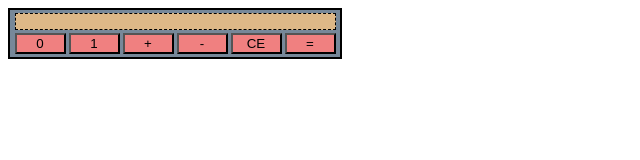
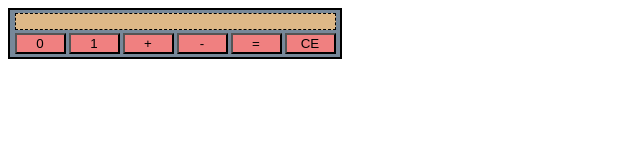
Before and after one commit to Falynsky/amiwCalculator, an Angular app: page / in a window 1280 px wide. Shown: the top 160 px of the page, without its empty margins (0-640 px from the left). Built offline with nearby package versions, Linux system fonts and the light colour scheme.

Commit message:
AMIW - 7.11.2019 (dom)

```diff
--- a/src/app/app.component.css
+++ b/src/app/app.component.css
@@ -1,48 +1,51 @@
-
-
-input.input{
+input#input {
   width: 319px;
   padding: 0px;
   border: 1px;
   background-color: burlywood;
   margin-right: 3.5px;
   margin-left: 4.5px;
-  margin-top: 3px ;
+  margin-top: 3px;
   border-style: dashed;
 }
 
-input#input2{
+input#input2 {
   width: 319px;
   padding: 0px;
   border: 1px;
   background-color: burlywood;
   margin-right: 3.5px;
   margin-left: 4.5px;
-  margin-top: 3px ;
+  margin-top: 3px;
   border-style: dashed;
 }
-.calculator{
+
+.calculator {
   width: 330px;
   height: auto;
   border: 2px;
   border-style: double;
   background-color: lightslategrey;
+  display: inline-block;
+  align-content: center;
 }
-.buttons{
+
+.buttons {
   width: 324px;
   padding: 3px;
 }
-.buttons button{
+
+.buttons button {
   background-color: lightcoral;
   border-color: black;
   margin-right: 1.5px;
   margin-left: 1.5px;
   height: auto;
-  width:51px;
-  cursor:pointer;
+  width: 51px;
+  cursor: pointer;
 }
 
 .buttons button:hover {
   background-color: burlywood;
-  color:white;
+  color: white;
 }
--- a/src/app/app.component.html
+++ b/src/app/app.component.html
@@ -1,14 +1,14 @@
 <div class="calculator">
-  <input class="input" (keypress)="noNumber($event)"[value]=result>
+  <input id="input" (keypress)="noNumber($event)" [value]=result>
   <!-- <input class="input" type="text" [value]=val>-->
   <!--  <input class="input" type="text" value={{result}}>-->
   <div class="buttons">
     <button (click)="addZero()">0</button>
     <button (click)="addOne()">1</button>
-    <button>+</button>
-    <button>-</button>
+    <button (click)="addPlus()">+</button>
+    <button (click)="addMinus()">-</button>
+    <button (click)="operationResult()">=</button>
     <button (click)="clearAll()">CE</button>
-    <button (click)="operationResult()">=</button>
   </div>
 </div>
 
--- a/src/app/app.component.ts
+++ b/src/app/app.component.ts
@@ -10,11 +10,48 @@ import {log} from 'util';
 export class AppComponent {
   title = 'amiwCalculator';
 
-  clickMessage = '';
-  public val = 3;
   public result = '';
-  private val1: number;
-  private val2: number;
+
+  clearAll() {
+    if (this.result !== '') {
+      this.result = '';
+    }
+  }
+
+  operationResult() {
+    if (this.result !== '') {
+      if ((!this.result.endsWith('+') && !this.result.endsWith('-')) &&
+        (this.result.includes('+') || this.result.includes('-'))) {
+        var tmp = this.result;
+        var arrayOfStrings;
+        if (tmp.includes('+')) {
+          arrayOfStrings = tmp.split('+');
+          var x = parseInt(arrayOfStrings[0], 2);
+          var y = parseInt(arrayOfStrings[1], 2);
+          var sum = x + y;
+          this.result = sum.toString(2);
+        } else {
+          arrayOfStrings = tmp.split('-');
+          var x = parseInt(arrayOfStrings[0], 2);
+          var y = parseInt(arrayOfStrings[1], 2);
+          var sum = x - y;
+          this.result = sum.toString(2);
+        }
+      }
+    }
+  }
+
+  addPlus() {
+    if (!this.result.includes('+') && !this.result.includes('-')) {
+      this.result += '+';
+    }
+  }
+
+  addMinus() {
+    if (!this.result.includes('+') && !this.result.includes('-')) {
+      this.result += '-';
+    }
+  }
 
   addOne() {
     this.result = this.result + '1';
@@ -24,12 +61,6 @@ export class AppComponent {
     this.result = this.result + '0';
   }
 
-  clearAll() {
-    this.result = '';
-    this.val1 = 0;
-    this.val2 = 1;
-  }
-
   noNumber(e: KeyboardEvent) {
     console.log(e);
     if (e.key !== '0' && e.key !== '1') {
@@ -37,8 +68,4 @@ export class AppComponent {
     }
     console.log(e.keyCode);
   }
-
-  operationResult() {
-    this.result = '';
-  }
 }
```
